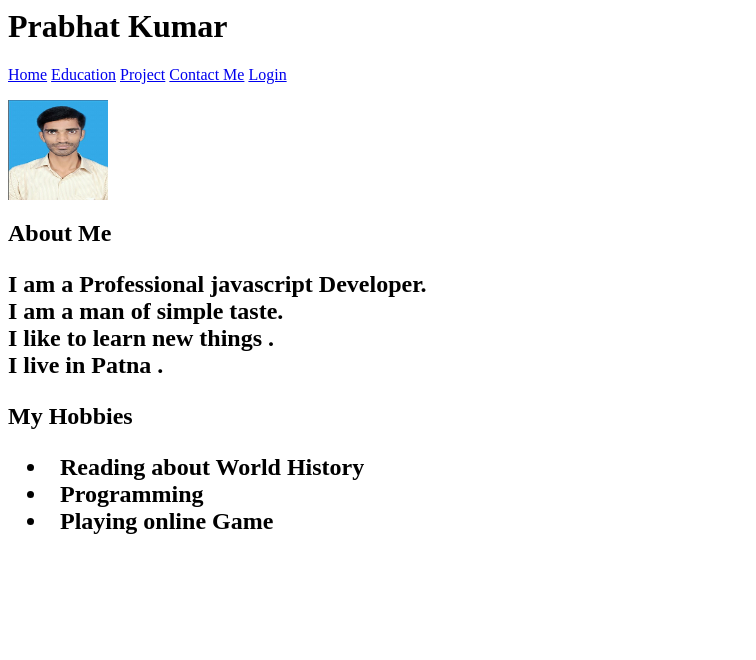
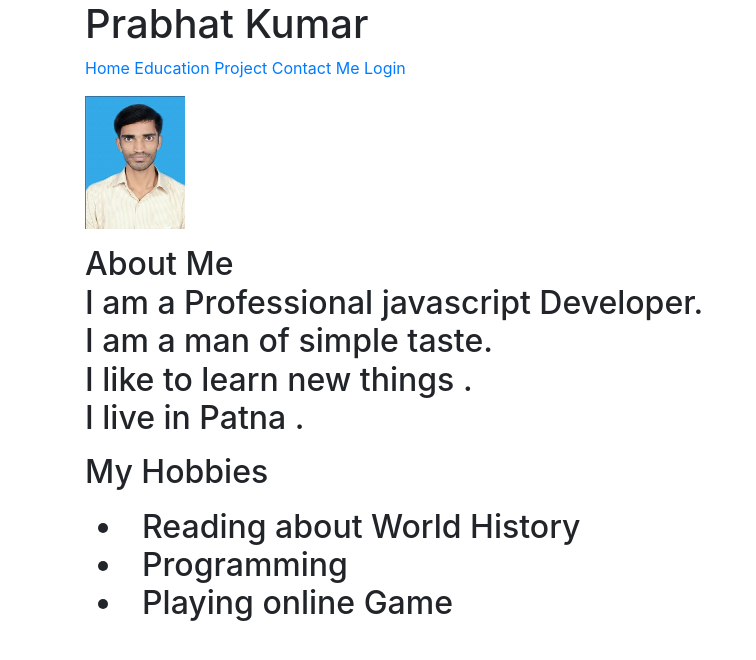
Before and after one commit to prabhat933/personal-site, a plain HTML site: page index.html in a window 1280 px wide. Shown: the whole page, without its empty margins (0-756 px from the left). Drawn offline with nearby package versions, Linux system fonts and the light colour scheme.

Commit message:
integrated bootstrap library

```diff
--- a/index.html
+++ b/index.html
@@ -1,6 +1,7 @@
 <html>
-<head></head>
-<body>
+<head><link rel="stylesheet" href="https://stackpath.bootstrapcdn.com/bootstrap/4.4.1/css/bootstrap.min.css" integrity="sha384-Vkoo8x4CGsO3+Hhxv8T/Q5PaXtkKtu6ug5TOeNV6gBiFeWPGFN9MuhOf23Q9Ifjh" crossorigin="anonymous">
+    <script src="https://stackpath.bootstrapcdn.com/bootstrap/4.4.1/js/bootstrap.min.js" integrity="sha384-wfSDF2E50Y2D1uUdj0O3uMBJnjuUD4Ih7YwaYd1iqfktj0Uod8GCExl3Og8ifwB6" crossorigin="anonymous"></script></head>
+<body class="container">
         <h1>Prabhat Kumar</h1>
         <p>
 <a href="index.html">Home</a>
@@ -9,7 +10,7 @@
 <a href="index5.html">Contact Me</a>
 <a href="index4.html">Login</a>
 </p>
-<p><img src= "photo.jpg"  width= "100" height="100"></p>
+<p><img src= "photo.jpg"  width= "100" ></p>
 <h2>About Me
 <p>I am a Professional javascript Developer.<br>
     I am a man of simple taste.<br>
@@ -17,10 +18,13 @@
     I live in Patna .
     </p>
     My Hobbies
-      <p>  <ul><li>  &nbsp Reading about World History</li>
+      <p><ul><li>  &nbsp Reading about World History</li>
         <li> &nbsp Programming </li>
         <li> &nbsp Playing online Game</li></ul>
     </p>
     </h2>
+    <script src="https://code.jquery.com/jquery-3.4.1.slim.min.js" integrity="sha384-J6qa4849blE2+poT4WnyKhv5vZF5SrPo0iEjwBvKU7imGFAV0wwj1yYfoRSJoZ+n" crossorigin="anonymous"></script>
+    <script src="https://cdn.jsdelivr.net/npm/popper.js@1.16.0/dist/umd/popper.min.js" integrity="sha384-Q6E9RHvbIyZFJoft+2mJbHaEWldlvI9IOYy5n3zV9zzTtmI3UksdQRVvoxMfooAo" crossorigin="anonymous"></script>
+
 </body>
 </html>
```
